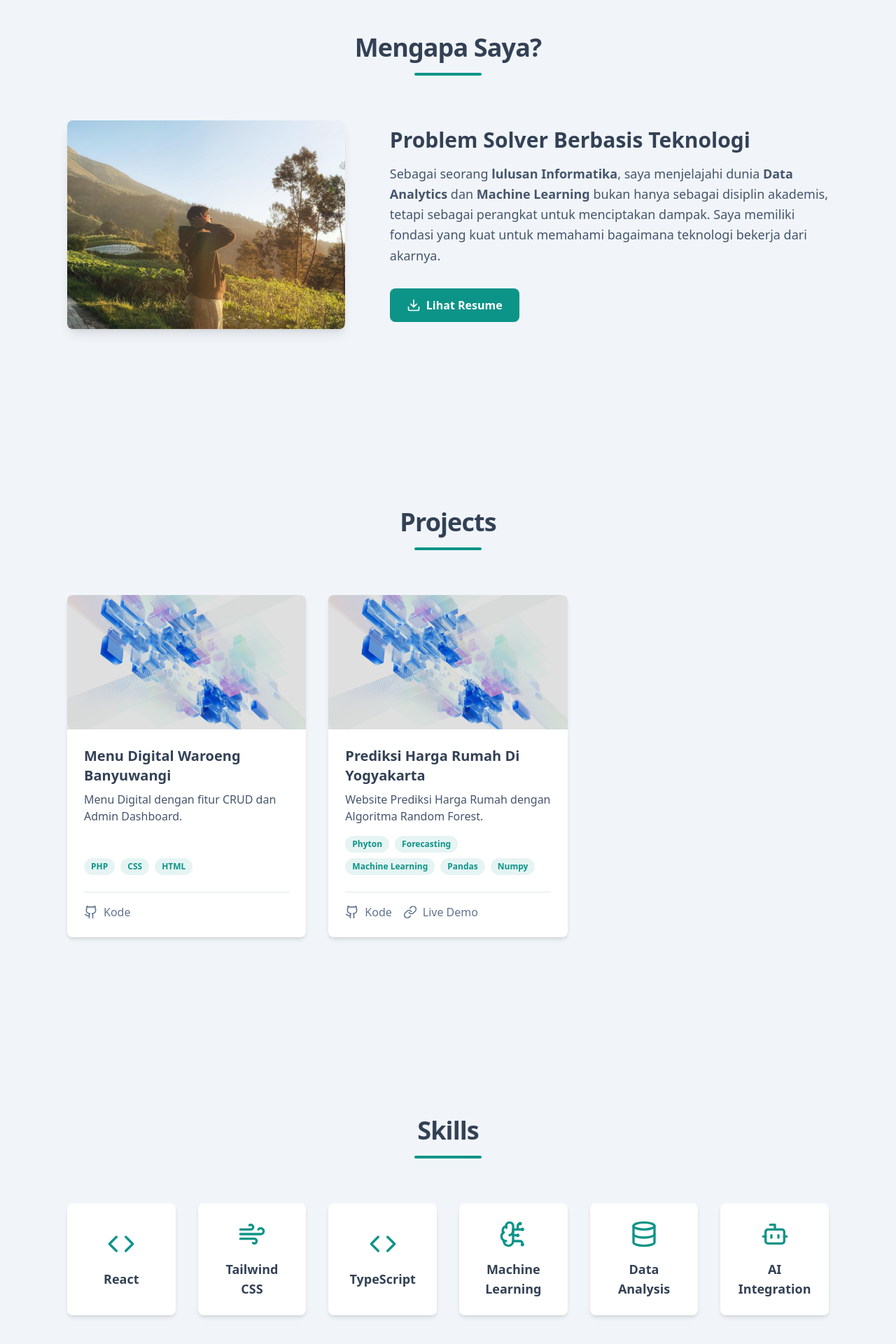
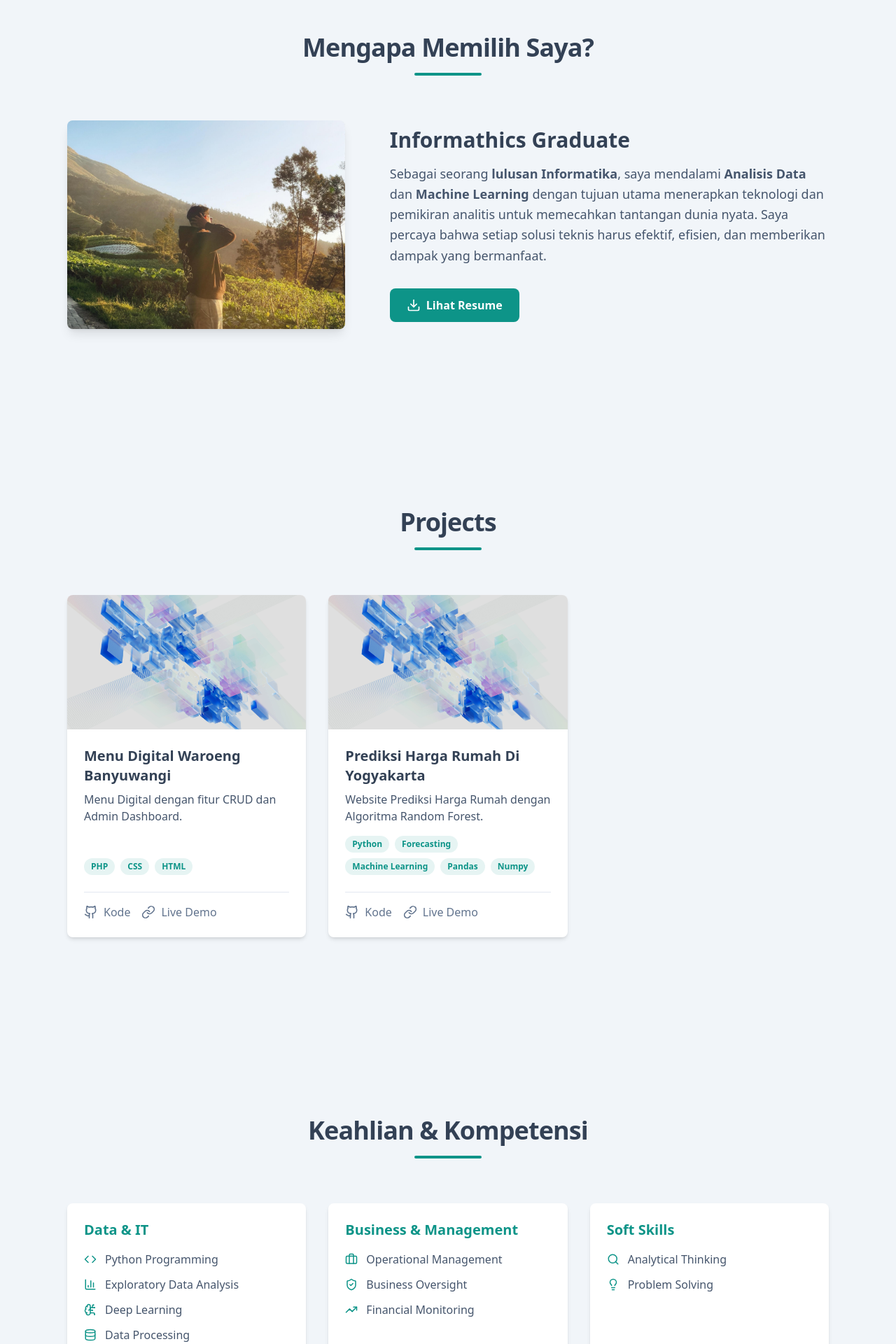
Before and after one commit to rizkytama28/lightport, a React (Vite) app: page / in a window 1280 px wide. Shown: the part 880-2800 px from the top of the page at 70% size. Built offline with nearby package versions, Linux system fonts and the light colour scheme; no server answers.

Commit message:
fixing bugs

```diff
--- a/src/components/About.tsx
+++ b/src/components/About.tsx
@@ -1,11 +1,11 @@
-// / Mengimpor hook dari React dan komponen lainnya
+// / Mengimpor hook dari React, komponen, dan ikon
 import { useState } from "react";
 import Section from "./Section";
-import Resume from "./Resume"; // / Impor komponen Resume baru
-import { X, Download } from "lucide-react";
+import Resume from "./Resume"; // / Impor komponen Resume
+import { X, Download } from "lucide-react"; // / Impor ikon baru
 
 export default function About() {
-  // / State untuk mengontrol visibilitas modal
+  // / State untuk mengontrol visibilitas modal (buka/tutup)
   const [isResumeOpen, setIsResumeOpen] = useState(false);
 
   return (
@@ -15,7 +15,7 @@ export default function About() {
           {/* / Judul Section */}
           <div className="text-center mb-16">
             <h2 className="text-4xl font-bold text-[#334155] tracking-tight">
-              Mengapa Saya?
+              Mengapa Memilih Saya?
             </h2>
             <div className="mt-4 w-24 h-1 bg-[#0d9488] mx-auto rounded"></div>
           </div>
@@ -33,11 +33,11 @@ export default function About() {
             {/* / Kolom Teks Deskripsi */}
             <div className="md:col-span-3">
               <h3 className="text-3xl font-semibold text-[#334155] mb-4">
-                Problem Solver Berbasis Teknologi
+                Informathics Graduate
               </h3>
               <div className="space-y-6 text-lg text-slate-600 leading-relaxed">
                 <p>
-                  Sebagai seorang <strong>lulusan Informatika</strong>, saya menjelajahi dunia <strong>Data Analytics</strong> dan <strong>Machine Learning</strong> bukan hanya sebagai disiplin akademis, tetapi sebagai perangkat untuk menciptakan dampak. Saya memiliki fondasi yang kuat untuk memahami bagaimana teknologi bekerja dari akarnya.
+                  Sebagai seorang <strong>lulusan Informatika</strong>, saya mendalami <strong>Analisis Data</strong> dan <strong>Machine Learning</strong> dengan tujuan utama menerapkan teknologi dan pemikiran analitis untuk memecahkan tantangan dunia nyata. Saya percaya bahwa setiap solusi teknis harus efektif, efisien, dan memberikan dampak yang bermanfaat.
                 </p>
               </div>
               <div className="mt-8">
@@ -61,7 +61,9 @@ export default function About() {
           <div
             className="relative w-full h-full max-w-4xl max-h-[90vh] overflow-y-auto"
           >
+            {/* / Menampilkan komponen Resume di dalam modal */}
             <Resume />
+            {/* / Tombol untuk menutup modal */}
             <button
               onClick={() => setIsResumeOpen(false)}
               className="absolute top-4 right-4 text-white bg-black/50 rounded-full p-2 hover:bg-black"
--- a/src/components/Projects.tsx
+++ b/src/components/Projects.tsx
@@ -47,7 +47,7 @@ export default function Projects() {
               <motion.div
                 key={project.title}
                 variants={itemVariants}
-                className="bg-white rounded-lg shadow-md overflow-hidden transition-all duration-300 hover:shadow-xl hover:-translate-y-2 flex flex-col h-full"
+                className="bg-white rounded-lg shadow-md overflow-hidden transition-spring duration-500 hover:shadow-xl hover:-translate-y-2 flex flex-col h-full"
               >
                 {/* / Menambahkan thumbnail proyek */}
                 {project.thumbnail && (
--- a/src/components/Resume.tsx
+++ b/src/components/Resume.tsx
@@ -1,17 +1,16 @@
-// / Mengimpor data profil dan ikon
-import { profile } from "../data/site";
+// / Mengimpor data baru dan ikon
+import { profile, experiences, skills } from "../data/site";
 import { Mail, Phone, Linkedin, Download } from "lucide-react";
 import React from "react";
 
-// / Komponen ini hanya untuk tampilan visual CV di dalam modal
 export default function Resume() {
   return (
     <div className="bg-white text-[#334155] p-8 max-w-4xl mx-auto rounded-lg shadow-2xl">
       {/* / Header CV */}
       <header className="flex flex-col sm:flex-row justify-between items-start mb-8 pb-4 border-b-2 border-[#0d9488]">
         <div>
-          <h1 className="text-4xl font-bold text-[#0d9488]">Rizkytama David</h1>
-          <h2 className="text-xl font-light text-slate-600">Business Oversight | Data Analyst | Machine Learning</h2>
+          <h1 className="text-4xl font-bold text-[#0d9488]">{profile.name}</h1>
+          <h2 className="text-xl font-light text-slate-600">Informatics Graduate | Data Scientist</h2>
         </div>
         <div className="text-sm text-right mt-4 sm:mt-0">
           <a href={`mailto:${profile.email}`} className="flex items-center justify-end gap-2 mb-1 hover:text-[#0d9488]">
@@ -21,7 +20,7 @@ export default function Resume() {
             088225061797 <Phone size={14} />
           </p>
           <a href={profile.socials.find(s => s.label === 'LinkedIn')?.href} target="_blank"  rel="noopener noreferrer" className="flex items-center justify-end gap-2 hover:text-[#0d9488]">
-            LinkedIn Profile <Linkedin size={14} />
+            LinkedIn  <Linkedin size={14} />
           </a>
         </div>
       </header>
@@ -30,39 +29,45 @@ export default function Resume() {
       <main className="grid md:grid-cols-3 gap-8">
         {/* / Kolom Kiri */}
         <div className="md:col-span-2">
-          <Section title="Ringkasan Profesional">
-            <p>Lulusan Informatika dari Universitas Amikom Yogyakarta yang saat ini sedang mengembangkan keahlian di bidang Analisis Data. Memiliki pengalaman profesional sebagai Supervisor Eksternal di mana saya berkontribusi pada pengawasan operasional dan peningkatan strategis. Sangat tertarik untuk mengeksplorasi sektor F&B, Machine Learning, dan Pemikiran Analitis.</p>
+          <Section title="Tentang Saya">
+            <p className="text-sm">{profile.bio}</p>
           </Section>
-          <Section title="Pengalaman">
-            <ExperienceItem
-              title="External Supervisor"
-              company="Waroeng Banyuwangi Selomartani"
-              date="Juli 2025 - Sekarang"
-              description="Bertanggung jawab atas pengawasan operasional dan memberikan masukan untuk perbaikan strategis."
-            />
+          <Section title="Pengalaman Kerja">
+            {experiences.map(exp => (
+              <ExperienceItem
+                key={exp.role}
+                title={exp.role}
+                company={exp.company}
+                date={exp.period}
+                descriptionItems={exp.description}
+              />
+            ))}
           </Section>
           <Section title="Pendidikan">
             <ExperienceItem
-              title="Gelar Sarjana, Informatika"
+              title="S1 Jurusan Informatika"
               company="Universitas AMIKOM Yogyakarta"
               date="2020 - 2025"
-              description="Fokus studi pada kecerdasan buatan, analisis data, dan pengembangan perangkat lunak."
+              descriptionItems={[" "]}
             />
           </Section>
         </div>
         {/* / Kolom Kanan */}
         <div className="md:col-span-1">
-          <Section title="Keahlian Teratas">
-            <ul className="list-disc list-inside space-y-1">
-              <li>Deep Learning</li>
-              <li>Data Processing</li>
-              <li>Data Analysis</li>
-              <li>Business Oversight</li>
-              <li>Analytical Thinking</li>
-            </ul>
-          </Section>
+           <Section title="Kemampuan">
+             {skills.map(category => (
+               <div key={category.category} className="mb-4">
+                 <h4 className="font-bold mb-2 text-base">{category.category}</h4>
+                 <ul className="list-disc list-inside space-y-1 text-sm">
+                   {category.skills.map(skill => (
+                     <li key={skill}>{skill}</li>
+                   ))}
+                 </ul>
+               </div>
+             ))}
+           </Section>
            <Section title="Sertifikasi">
-            <ul className="list-disc list-inside space-y-1">
+            <ul className="list-disc list-inside space-y-1 text-sm">
                 <li>CCNA: Introduction to Networks</li>
                 <li>Bisnis Digital (Micro Skill)</li>
                 <li>Deep Learning Track</li>
@@ -75,7 +80,7 @@ export default function Resume() {
       {/* / Tombol Download */}
       <footer className="text-center mt-8 pt-4">
         <a
-          href="/CV-Rizkytama.pdf" // / Pastikan nama file ini sesuai
+          href="/cvKU.pdf" // / Pastikan nama file ini sesuai dengan yang ada di folder public
           download
           className="inline-flex items-center gap-2 rounded-lg px-6 py-3 font-semibold text-white transition-all duration-300 bg-[#0d9488] hover:bg-[#fb923c] hover:scale-105"
         >
@@ -96,13 +101,15 @@ const Section = ({ title, children }: { title: string, children: React.ReactNode
 );
 
 // / Komponen pembantu untuk item pengalaman/pendidikan
-const ExperienceItem = ({ title, company, date, description }: { title: string, company: string, date: string, description: string }) => (
+const ExperienceItem = ({ title, company, date, descriptionItems }: { title: string, company: string, date: string, descriptionItems: string[] }) => (
   <div className="mb-4">
     <div className="flex justify-between items-baseline">
       <h4 className="font-bold">{title}</h4>
       <p className="text-sm text-slate-500">{date}</p>
     </div>
     <p className="text-sm font-semibold text-slate-600">{company}</p>
-    <p className="text-sm mt-1">{description}</p>
+    <ul className="text-sm mt-1 list-disc list-inside space-y-1">
+      {descriptionItems.map(item => <li key={item}>{item}</li>)}
+    </ul>
   </div>
 );
--- a/src/components/Skills.tsx
+++ b/src/components/Skills.tsx
@@ -1,15 +1,33 @@
-// / Mengimpor framer-motion, ikon, dan komponen Section
+// / Mengimpor framer-motion, ikon-ikon relevan, data keahlian, dan komponen Section
 import { motion } from "framer-motion";
-import { Code, BrainCircuit, Database, Wind, Bot } from "lucide-react";
+import { Code, BarChart3, BrainCircuit, Database, Briefcase, ShieldCheck, TrendingUp, Search, Lightbulb, Users } from "lucide-react";
+import { skills } from "../data/site";
 import Section from "./Section";
+import React from "react";
 
-// / Varian animasi untuk kontainer grid (bisa digunakan ulang)
+// / Pemetaan dari nama keahlian ke komponen ikon
+const iconMap: { [key: string]: React.ReactNode } = {
+  "Python Programming": <Code size={18} className="text-[#0d9488]" />,
+  "Exploratory Data Analysis": <BarChart3 size={18} className="text-[#0d9488]" />,
+  "Deep Learning": <BrainCircuit size={18} className="text-[#0d9488]" />,
+  "Data Processing": <Database size={18} className="text-[#0d9488]" />,
+  "Basic Web Development": <Code size={18} className="text-[#0d9488]" />,
+  "Operational Management": <Briefcase size={18} className="text-[#0d9488]" />,
+  "Business Oversight": <ShieldCheck size={18} className="text-[#0d9488]" />,
+  "Financial Monitoring": <TrendingUp size={18} className="text-[#0d9488]" />,
+  "Analytical Thinking": <Search size={18} className="text-[#0d9488]" />,
+  "Problem Solving": <Lightbulb size={18} className="text-[#0d9488]" />,
+  "Collaboration": <Users size={18} className="text-[#0d9488]" />,
+};
+
+
+// / Varian animasi untuk kontainer grid
 const containerVariants = {
   hidden: { opacity: 0 },
   visible: {
     opacity: 1,
     transition: {
-      staggerChildren: 0.1, // / Jeda lebih cepat untuk ikon yang lebih kecil
+      staggerChildren: 0.1, // / Jeda antar kartu dibuat sedikit lebih cepat
     },
   },
 };
@@ -17,17 +35,18 @@ const containerVariants = {
 // / Varian animasi untuk setiap item (kartu)
 const itemVariants = {
   hidden: { opacity: 0, y: 20 },
-  visible: { opacity: 1, y: 0 },
-};
-
-const skills = [
-  { name: "React", icon: <Code size={40} /> },
-  { name: "Tailwind CSS", icon: <Wind size={40} /> },
-  { name: "TypeScript", icon: <Code size={40} /> },
-  { name: "Machine Learning", icon: <BrainCircuit size={40} /> },
-  { name: "Data Analysis", icon: <Database size={40} /> },
-  { name: "AI Integration", icon: <Bot size={40} /> },
-];
+  // / REVISI: Menambahkan properti transisi ke 'visible'
+  visible: {
+    opacity: 1,
+    y: 0,
+    // / Menggunakan tipe 'spring' untuk animasi yang lebih natural dan halus
+    transition: {
+      type: "spring",
+      stiffness: 90,
+      damping: 15
+    }
+  },
+} as const;
 
 export default function Skills() {
   return (
@@ -37,32 +56,40 @@ export default function Skills() {
           {/* / Judul Section */}
           <div className="text-center mb-16">
             <h2 className="text-4xl font-bold text-[#334155] tracking-tight">
-              Skills
+              Keahlian & Kompetensi
             </h2>
             <div className="mt-4 w-24 h-1 bg-[#0d9488] mx-auto rounded"></div>
           </div>
 
-          {/* / REVISI: Grid sekarang menggunakan motion.div dengan varian animasi */}
+          {/* / Grid untuk menampilkan kategori keahlian dengan animasi */}
           <motion.div
             variants={containerVariants}
             initial="hidden"
             whileInView="visible"
-            viewport={{ once: true, amount: 0.2 }}
-            className="grid grid-cols-2 md:grid-cols-3 lg:grid-cols-6 gap-8"
+            viewport={{ once: true, amount: 0.1 }}
+            className="grid md:grid-cols-3 gap-8"
           >
-            {skills.map((skill) => (
-              // / REVISI: Setiap kartu sekarang adalah motion.div
+            {skills.map((category) => (
+              // / Setiap kartu kategori dengan animasi dan efek hover
               <motion.div
-                key={skill.name}
+                key={category.category}
                 variants={itemVariants}
-                className="bg-white rounded-lg shadow-md p-6 flex flex-col items-center justify-center text-center transition-all duration-300 hover:shadow-xl hover:-translate-y-2"
+                whileHover={{
+                  y: -8,
+                  boxShadow: "0 20px 25px -5px rgb(0 0 0 / 0.1), 0 8px 10px -6px rgb(0 0 0 / 0.1)" // Efek shadow-xl dari Tailwind
+                }}
+                className="bg-white p-6 rounded-lg shadow-md"
               >
-                <div className="text-[#0d9488] mb-4">
-                  {skill.icon}
-                </div>
-                <h3 className="text-lg font-semibold text-[#334155]">
-                  {skill.name}
-                </h3>
+                <h3 className="text-xl font-bold text-[#0d9488] mb-4">{category.category}</h3>
+                <ul className="space-y-3">
+                  {category.skills.map(skill => (
+                    // / Menampilkan ikon di samping setiap keahlian
+                    <li key={skill} className="flex items-center text-slate-600">
+                      {iconMap[skill] || <div className="w-[18px]"></div>}
+                      <span className="ml-3">{skill}</span>
+                    </li>
+                  ))}
+                </ul>
               </motion.div>
             ))}
           </motion.div>
--- a/src/data/site.ts
+++ b/src/data/site.ts
@@ -1,12 +1,14 @@
+// / Mendefinisikan data profil utama Anda
 export const profile = {
-  name: "Rizkytama David ",
-  role: "Informatics",
-  email: "rizkytama0012@gmail.com", // ganti ya
+  name: "Rizkytama David MG",
+  role: "Informatics Graduate | Data Science",
+  email: "rizkytama0012@gmail.com",
+  // / Bio singkat yang diambil dari CV baru Anda
+  bio: "Lulusan Informatika dari Universitas Amikom Yogyakarta yang saat ini sedang mengembangkan keahlian di bidang Analisis Data, dengan minat mendalam pada sektor F&B dan Machine Learning. Bersemangat dalam pengambilan keputusan berbasis data dan penerapan teknologi untuk menyelesaikan tantangan nyata.",
   headlines: [
-    'A Machine Learning Practitioner.',
-    'Passionate about predictive modeling.',
+    'Exploring Data Analytics.',
+    'Passionate about Data Science.',
     'Solving real-world challenges with technology.',
-    'With a deep interest in the F&B sector.',
   ],
   socials: [
     { label: "GitHub", href: "https://github.com/rizkytama28" },
@@ -14,6 +16,7 @@ export const profile = {
   ],
 };
 
+// / Mendefinisikan tipe data untuk Proyek
 export type Project = {
   title: string;
   description: string;
@@ -23,25 +26,76 @@ export type Project = {
   repo?: string;
 };
 
+// / Daftar proyek Anda (tidak berubah)
 export const projects: Project[] = [
   {
     title: "Menu Digital Waroeng Banyuwangi",
     description: "Menu Digital dengan fitur CRUD dan Admin Dashboard.",
     tags: ["PHP", "CSS", "HTML"],
-    thumbnail: "./bg.jpg",
+    thumbnail: "./bg.jpg", // / Ganti dengan path gambar Anda
     repo: "https://github.com/rizkytama28/Menu-Digital_Waroeng-Banyuwangi",
+    link: "#",
   },
   {
     title: "Prediksi Harga Rumah Di Yogyakarta",
     description: "Website Prediksi Harga Rumah dengan Algoritma Random Forest.",
-    tags: ["Phyton","Forecasting", "Machine Learning" , "Pandas", "Numpy"],
-    thumbnail: "./bg.jpg",
-    link: "https://yourdemo.vercel.app",
+    tags: ["Python","Forecasting", "Machine Learning" , "Pandas", "Numpy"],
+    thumbnail: "./bg.jpg", // / Ganti dengan path gambar Anda
     repo: "https://github.com/rizkytama28/Prediksi-Harga-Rumah-Yogyakarta",
+    link: "#",
   },
 ];
 
-export const skills = {
-  main: ["HTML", "CSS", "JavaScript", "TypeScript", "React", "Tailwind"],
-  tools: ["Git", "Vite", "REST API", "Figma", "Framer Motion"],
+// / Struktur data baru untuk Keahlian yang dikategorikan
+export type SkillCategory = {
+  category: string;
+  skills: string[];
+}
+
+// / Daftar Keahlian baru sesuai CV
+export const skills: SkillCategory[] = [
+  {
+    category: "Data & IT",
+    skills: ["Python Programming", "Exploratory Data Analysis", "Deep Learning", "Data Processing", "Basic Web Development"]
+  },
+  {
+    category: "Business & Management",
+    skills: ["Operational Management", "Business Oversight", "Financial Monitoring"]
+  },
+  {
+    category: "Soft Skills",
+    skills: ["Analytical Thinking", "Problem Solving"]
+  }
+];
+
+// / Struktur data baru untuk Pengalaman Kerja
+export type Experience = {
+  company: string;
+  role: string;
+  period: string;
+  description: string[];
 };
+
+// / Daftar Pengalaman Kerja baru sesuai CV
+export const experiences: Experience[] = [
+  {
+    company: "Waroeng Banyuwangi Selomartani",
+    role: "External Supervisor",
+    period: "Juli 2025 - Sekarang",
+    description: [
+      "Mengawasi dan mengontrol jalannya operasional rumah makan agar sesuai dengan SOP.",
+      "Memantau kas harian dan omzet.",
+      "Memberikan laporan singkat dan rekomendasi perbaikan kepada manajemen.",
+    ]
+  },
+  {
+    company: "Klaten, Jawa Tengah",
+    role: "Volunteer Kemanusiaan Krisis Air Bersih",
+    period: "September 2023 - Januari 2024",
+    description: [
+      "Berpartisipasi dalam pendistribusian air bersih bagi masyarakat terdampak kekeringan.",
+      "Bekerja sama dengan organisasi kemanusiaan (MDMC) dan komunitas pemuda lokal.",
+      "Mendukung koordinasi lapangan untuk memastikan bantuan sampai kepada warga yang membutuhkan.",
+    ]
+  }
+];
--- a/src/hooks/useChat.ts
+++ b/src/hooks/useChat.ts
@@ -1,7 +1,10 @@
+// / Mengimpor hook dari React dan kelas utama dari Google AI
 import { useState } from "react";
 import { GoogleGenerativeAI } from "@google/generative-ai";
-import { profile, projects } from "../data/site";
+// / REVISI: Mengimpor data baru (experiences, skills) dari site.ts
+import { profile, projects, experiences, skills } from "../data/site";
 
+// / Tipe data untuk setiap pesan dalam obrolan
 export type Message = {
   role: "user" | "model";
   parts: { text: string }[];
@@ -30,23 +33,39 @@ const safetySettings = [
   { category: "HARM_CATEGORY_DANGEROUS_CONTENT", threshold: "BLOCK_MEDIUM_AND_ABOVE" },
 ];
 
-// REVISI: Mengubah array sosial media menjadi string yang mudah dibaca AI
-const socialsInfo = profile.socials.map(s => `${s.label}: ${s.href}`).join("\n- ");
+// / REVISI: Membuat string yang mudah dibaca AI dari data baru
+const experiencesInfo = experiences.map(exp =>
+  `- ${exp.role} di ${exp.company} (${exp.period}): ${exp.description.join(", ")}`
+).join("\n");
 
+const skillsInfo = skills.map(cat =>
+  `- Kategori ${cat.category}: ${cat.skills.join(", ")}`
+).join("\n");
+
+
+// / REVISI: "Contekan" AI sekarang diperbarui dengan semua informasi dari CV
 const aboutMeContext = `
 Anda adalah asisten AI yang ramah dan profesional di website portofolio milik ${profile.name}.
 Tugas Anda adalah menjawab pertanyaan dari pengunjung (seperti rekruter) berdasarkan informasi yang diberikan tentang ${profile.name}.
 Jangan menjawab pertanyaan yang tidak berhubungan dengan ${profile.name} atau portofolionya.
 
-Informasi tentang ${profile.name}:
-- Nama: ${profile.name}
+=== Informasi Lengkap tentang ${profile.name} ===
+- Nama Lengkap: ${profile.name}
+- Peran/Jabatan: ${profile.role}
+- Ringkasan Profesional: ${profile.bio}
+- Tautan Sosial Media: ${profile.socials.map(s => `${s.label}: ${s.href}`).join(", ")}
 - Email: ${profile.email}
-- Minat Utama: ${profile.headlines.join(", ")}
-- Proyek Unggulan: ${projects.map(p => `${p.title} (Deskripsi: ${p.description})`).join("; ")}
-- Tautan Sosial Media:
-- ${socialsInfo}
 
-Jawablah dengan singkat, jelas, dan profesional. Gunakan bahasa Indonesia yang baik.
+- Pengalaman Kerja:
+${experiencesInfo}
+
+- Keahlian:
+${skillsInfo}
+
+- Proyek Unggulan:
+${projects.map(p => `- ${p.title}: ${p.description}`).join("\n")}
+
+Jawablah pertanyaan dengan singkat, jelas, dan profesional menggunakan bahasa Indonesia. Selalu berikan jawaban berdasarkan informasi yang tersedia di atas.
 `;
 
 export function useChat() {
```
Also changed, not shown: src/components/Chatbot.tsx (+22 -19 lines), 1 other file (tests, documents, lock files or other folders).
